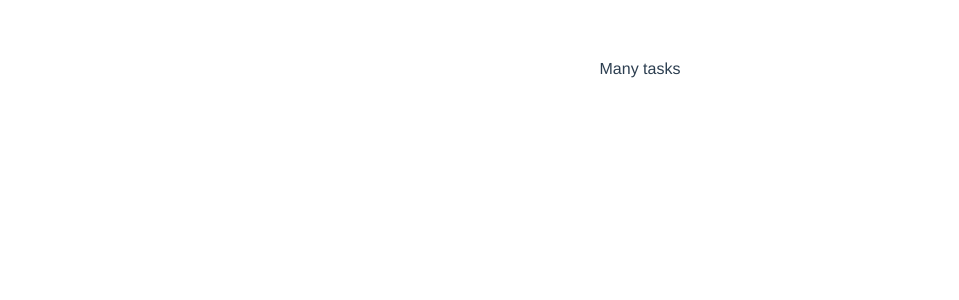
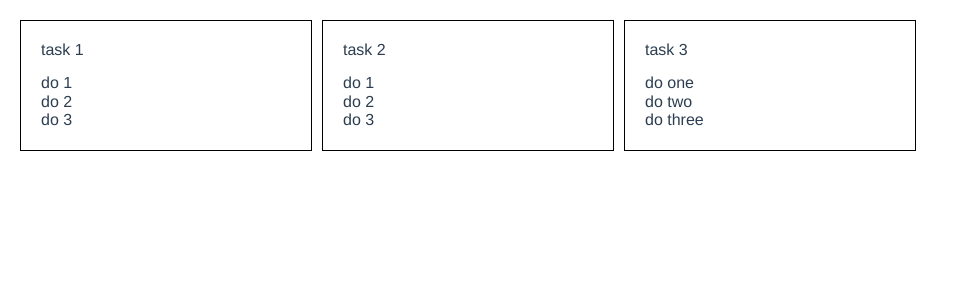
Before and after one commit to Alona2156/TRLogic, a Vue app in the folder front/: page / in a window 1280 px wide. Shown: the top 300 px of the page, without its empty margins (0-959 px from the left). Built offline with nearby package versions, Linux system fonts and the light colour scheme.

Commit message:
mocked tasks

```diff
--- a/front/package.json
+++ b/front/package.json
@@ -9,6 +9,7 @@
   },
   "dependencies": {
     "core-js": "^3.6.4",
+    "normalize.css": "^8.0.1",
     "vue": "^2.6.11",
     "vue-router": "^3.1.6",
     "vuex": "^3.1.3"
--- a/front/src/App.vue
+++ b/front/src/App.vue
@@ -15,12 +15,19 @@ export default {
 </script>
 
 <style lang="scss">
+@import "@/style/mixins.scss";
+
 #app {
   font-family: Avenir, Helvetica, Arial, sans-serif;
   -webkit-font-smoothing: antialiased;
   -moz-osx-font-smoothing: grayscale;
   text-align: center;
   color: #2c3e50;
-  margin-top: 60px;
+}
+
+.outer-wrapper {
+  padding: 20px;
+  margin: -5px;
+  @include flex(row, flex-start, flex-start);
 }
 </style>
--- a/front/src/components/pages/many-tasks.vue
+++ b/front/src/components/pages/many-tasks.vue
@@ -1,15 +1,48 @@
 <template>
-  <div>
-    <p>Many tasks</p>
+  <div class="outer-wrapper">
+    <taskUi v-for="(task, index) in tasks" :key="index" :task="task"/>
   </div>
 </template>
 
 <script>
+import taskUi from "@/components/ui/task-ui.vue";
+
 export default {
-
-}
+  data() {
+    return {
+      tasks: [
+        {
+          title: "task 1",
+          list: [
+            { title: "do 1", done: false },
+            { title: "do 2", done: false },
+            { title: "do 3", done: true }
+          ]
+        },
+        {
+          title: "task 2",
+          list: [
+            { title: "do 1", done: false },
+            { title: "do 2", done: false },
+            { title: "do 3", done: false }
+          ]
+        },
+        {
+          title: "task 3",
+          list: [
+            { title: "do one", done: false },
+            { title: "do two", done: true },
+            { title: "do three", done: true }
+          ]
+        }
+      ]
+    };
+  },
+  components: {
+    taskUi
+  }
+};
 </script>
 
 <style>
-
 </style>
--- a/front/src/components/pages/not-found.vue
+++ b/front/src/components/pages/not-found.vue
@@ -1,6 +1,6 @@
 <template>
   <div>
-    <p>Not found</p>
+    <p>404 - Not found</p>
   </div>
 </template>
 
--- a/front/src/components/pages/one-task.vue
+++ b/front/src/components/pages/one-task.vue
@@ -1,15 +1,30 @@
 <template>
-  <div>
-    <p>One task</p>
+  <div class="outer-wrapper">
+    <taskUi :task="task" />
   </div>
 </template>
 
 <script>
+import taskUi from "@/components/ui/task-ui.vue";
+
 export default {
-
-}
+  data() {
+    return {
+      task: {
+        title: "task 1",
+        list: [
+          { title: "do 1", done: false },
+          { title: "do 2", done: false },
+          { title: "do 3", done: true }
+        ]
+      }
+    };
+  },
+  components: {
+    taskUi
+  }
+};
 </script>
 
-<style>
-
+<style lang="scss">
 </style>
--- /dev/null
+++ b/front/src/components/ui/task-ui.vue
@@ -0,0 +1,35 @@
+<template>
+  <div class="task-wrapper">
+    <p class="title">{{task.title}}</p>
+    <ul class="list">
+      <li v-for="(item, index) in task.list" :key="index">{{item.title}}</li>
+    </ul>
+  </div>
+</template>
+
+<script>
+export default {
+  props: ["task"]
+};
+</script>
+
+<style lang="scss">
+.task-wrapper {
+  width: calc(100% / 5);
+  border: 1px solid #000;
+  padding: 20px;
+  margin: 5px;
+  > .title {
+    text-align: left;
+    margin: 0 0 15px;
+  }
+  > .list {
+    margin: 0;
+    padding: 0;
+    list-style-type: none;
+      li {
+        text-align: left;
+      }
+  }
+}
+</style>
--- a/front/src/main.js
+++ b/front/src/main.js
@@ -1,4 +1,5 @@
 import Vue from 'vue';
+import "normalize.css";
 import App from './App.vue';
 import store from './store';
 import { router } from "./routing.js";
--- /dev/null
+++ b/front/src/style/mixins.scss
@@ -0,0 +1,6 @@
+@mixin flex($fxd, $jc, $ai) {
+  display: flex;
+  flex-direction: $fxd;
+  justify-content: $jc;
+  align-items: $ai;
+}
```
Also changed, not shown: 1 other file (tests, documents, lock files or other folders).
